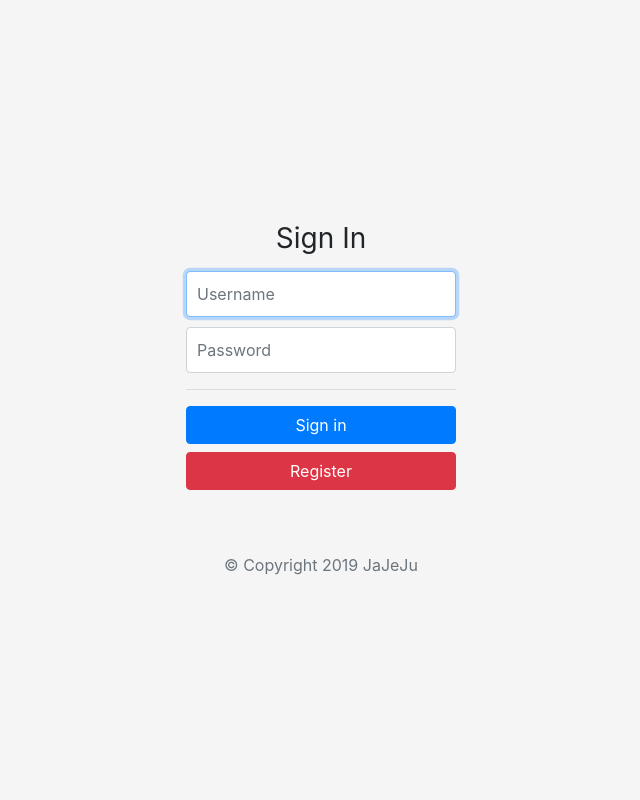
After one commit to jacksonzou123/moneymanager, a Flask app: page /auth/signin in a window 1280 px wide. The commit adds this page. Shown: the whole page, without its empty margins (319-959 px from the left). Run offline with Flask 2, Linux system fonts and the light colour scheme; some libraries are stand-ins or nearby versions.

Commit message:
dev0 (#2)
* u

* u

* u

```diff
--- a/flaskr/__init__.py
+++ b/flaskr/__init__.py
@@ -8,13 +8,13 @@ from . import auth, view
 from .db import init_db, access_db, close_access
 
 
-def init_flask_app():
+def init_flask_app(config={'SECRET_KEY': 'dev'}):
     """Initialize and return the Flask app"""
     app = Flask(__name__)
     app.register_blueprint(auth.BP)
     app.register_blueprint(view.BP)
     app.config.from_mapping(
-        SECRET_KEY='dev',
+        SECRET_KEY=config['SECRET_KEY'],
         DATABASE=path.join(app.instance_path, 'flaskr.db'),
     )
     try:
--- a/flaskr/auth.py
+++ b/flaskr/auth.py
@@ -1,75 +1,58 @@
 """Flask app authentication"""
 
-from functools import wraps
+from flask import (Blueprint, request, g, flash, redirect, render_template,
+                   session)
+from werkzeug.security import check_password_hash, generate_password_hash
 
-from flask import (Blueprint, request, g, flash, redirect, url_for,
-                   render_template, session)
-from werkzeug.security import check_password_hash, generate_password_hash
+from .controller import require_login, assert_fields
 
 BP = Blueprint('auth', __name__, url_prefix='/auth')
 
 
-@BP.route('/register', methods=(
-    'GET',
-    'POST',
-))
+@BP.route('/register', methods=['GET', 'POST'])
+@assert_fields
 def register():
     """Register user in this app"""
     if request.method == 'POST':
-        username = request.form['username']
-        password = request.form['password']
+        username, password = request.form['username'], request.form['password']
         error = None
-        if g.db.execute(f'SELECT id FROM user WHERE username = "{username}"'
+        if g.db.execute(f'SELECT id FROM users WHERE username = "{username}"'
                         ).fetchone() is not None:
             error = f'Username {username} is already registered.'
         if error is None:
             g.db.execute(
-                f'INSERT INTO user(username, password) VALUES ("{username}", "{generate_password_hash(password)}")'
+                f'INSERT INTO users VALUES (NULL, "{username}", "{generate_password_hash(password)}")'
             )
             g.db.commit()
-            return redirect(url_for('auth.login'))
+            return redirect('/auth/signin')
         flash(error)
-    return render_template('auth/register.html')
+    return render_template('auth.html')
 
 
-@BP.route('/login', methods=(
-    'GET',
-    'POST',
-))
+@BP.route('/signin', methods=['GET', 'POST'])
+@assert_fields
 def login():
     """Log in user in this app"""
     if request.method == 'POST':
-        username = request.form['username']
-        password = request.form['password']
+        username, password = request.form['username'], request.form['password']
         error = None
         user = g.db.execute(
-            f'SELECT * FROM user WHERE username = "{username}"').fetchone()
+            f'SELECT * FROM users WHERE username = "{username}"').fetchone()
         if user is None:
             error = f'Username {username} is incorrect.'
         elif not check_password_hash(user['password'], password):
             error = f'Entered password is incorrect.'
         if error is None:
             session.clear()
-            session['user_id'] = user['id']
-            session['username'] = user['username']
-            return redirect(url_for('index'))
+            session['user'] = user
+            return redirect('/')
         flash(error)
-    return render_template('auth/login.html')
+    return render_template('auth.html')
 
 
-@BP.route('/logout', methods=('GET', ))
+@BP.route('/logout', methods=['GET'])
+@require_login
 def logout():
     """Clear session and logout the user"""
     session.clear()
-    return redirect(url_for('index'))
-
-
-def require_login(view):
-    @wraps(view)
-    def wrapped_view(**kwargs):
-        if g.user is None:
-            return redirect(url_for('auth.login'))
-
-        return view(**kwargs)
-
-    return wrapped_view
+    return redirect('/')
--- /dev/null
+++ b/flaskr/controller.py
@@ -0,0 +1,31 @@
+"""Flask app controller"""
+
+from functools import wraps
+
+from flask import session, redirect, request, render_template, flash
+
+
+def require_login(f):
+    @wraps(f)
+    def decorated_function(*args, **kwargs):
+        if 'user' not in session:
+            return redirect('/auth/signin')
+
+        return f(*args, **kwargs)
+
+    return decorated_function
+
+
+def assert_fields(f):
+    @wraps(f)
+    def decorated_function(*args, **kwargs):
+        if request.method == 'POST':
+            print(request.environ['REMOTE_ADDR'])
+            error = None
+            for name in request.form:
+                if not request.form[name]:
+                    flash(f'Field {name} is empty.')
+                    return redirect(request.environ['REMOTE_ADDR'])
+        return f(*args, **kwargs)
+
+    return decorated_function
--- a/flaskr/db/db.py
+++ b/flaskr/db/db.py
@@ -1,6 +1,6 @@
 """Database builder and access script"""
 
-from sqlite3 import connect, PARSE_DECLTYPES, Row
+from sqlite3 import connect, PARSE_DECLTYPES
 
 from flask import current_app, g
 
@@ -10,7 +10,7 @@ def access_db():
     if 'db' not in g:
         g.db = connect(current_app.config['DATABASE'],
                        detect_types=PARSE_DECLTYPES)
-        g.db.row_factory = Row
+        g.db.row_factory = dict_factory
     return g.db
 
 def close_access():
@@ -30,3 +30,10 @@ def init_db():
     """Initialize the SQLite3 database"""
     build_db()
     close_access()
+
+
+def dict_factory(cursor, row):
+    d = {}
+    for idx, col in enumerate(cursor.description):
+        d[col[0]] = row[idx]
+    return d
--- a/flaskr/db/schema.sql
+++ b/flaskr/db/schema.sql
@@ -18,7 +18,7 @@ CREATE TABLE IF NOT EXISTS transactions (
 CREATE TABLE IF NOT EXISTS tags (
   tag_id INTEGER PRIMARY KEY AUTOINCREMENT,
   tag_type TEXT NOT NULL,
-  tag_summary TEXT,
+  tag_summary TEXT
 );
 
 CREATE TABLE IF NOT EXISTS todos (
--- /dev/null
+++ b/flaskr/static/assets/auth.js
@@ -0,0 +1,64 @@
+const signin = `
+<form class='form-signin text-center' action='/auth/signin' method='POST'>
+  <h1 class='h3 mb-3 font-weight-normal'>Sign In</h1>
+  <input type='text' class='form-control' placeholder='Username' name='username' required autofocus>
+  <input type='password' class='form-control' placeholder='Password' name='password' oninput='matchPassword()' required>
+  <hr>
+  <button class='btn btn-md btn-primary btn-block' type='submit'>Sign in</button>
+  <button class='btn btn-md btn-danger btn-block' type='button' onClick='switchAuth("register")'>
+    Register
+  </button>
+</form>
+`;
+
+const register = `
+<form class='form-signin text-center' action='/auth/register' method='POST'>
+  <h1 class='h3 mb-3 font-weight-normal'>Register</h1>
+  <input type='text' class='form-control' placeholder='Username' name='username' required autofocus>
+  <input type='password' class='form-control' placeholder='Password' name='password' oninput='matchPassword()' required>
+  <input type='password' class='form-control' placeholder='Confirm Password' oninput='matchPassword()' name='confirmPassword' required>
+  <hr>
+  <button class='btn btn-md btn-primary btn-block' type='submit'>
+    Register
+  </button>
+  <button class='btn btn-md btn-danger btn-block' type='button' onClick='switchAuth("signin")'>
+    Return to Sign In
+  </button>
+</form>
+`
+
+const renderAuth = component => {
+  document.getElementById('auth-form').innerHTML = component;
+}
+
+const switchAuth = target => {
+  if (target === 'register') {
+    history.pushState(null, '', '/auth/register');
+    renderAuth(register);
+  }
+  else if (target === 'signin') {
+    history.pushState(null, '', '/auth/signin');
+    renderAuth(signin);
+  }
+};
+
+const matchPassword = _ => {
+  const but = document.querySelector('button');
+  const password = document.querySelector('input[name=password]').value;
+  const confirmPassword = document.querySelector('input[name=confirmPassword').value;
+  if ((password !== confirmPassword) || (password === '' && confirmPassword === '')) {
+    but.className = but.className.match(/disabled/) ? but.className + ' disabled' : but.className;
+    but.attributes = but.setAttribute('disabled', '');
+  }
+  else {
+    but.className = but.className.replace(/disabled/, '');
+    but.attributes = but.removeAttribute('disabled');
+  }
+}
+
+window.onload = _ => {
+  if (window.location.pathname.includes('signin'))
+    switchAuth('signin');
+  else
+    switchAuth('register');
+};
--- /dev/null
+++ b/flaskr/templates/auth.html
@@ -0,0 +1,54 @@
+{% extends 'base.html' %}
+
+{% block style %}
+<style>
+  html,
+  body {
+    height: 100%;
+  }
+
+  body {
+    display: flex;
+    flex-direction: column;
+    align-items: center;
+    justify-content: center;
+    background-color: #f5f5f5;
+  }
+
+  .form-signin {
+    width: 100%;
+    max-width: 330px;
+    padding: 15px;
+    margin: auto;
+  }
+
+  .form-signin .checkbox {
+    font-weight: 400;
+  }
+
+  .form-signin .form-control {
+    position: relative;
+    box-sizing: border-box;
+    height: auto;
+    padding: 10px;
+    margin-bottom: 10px;
+    font-size: 16px;
+  }
+</style>
+{% endblock %}
+
+{% block content %}
+{% with messages = get_flashed_messages() %}
+{% if messages %}
+{% for message in messages %}
+<div class='text-danger small'>{{message}}</div>
+{% endfor %}
+{% endif %}
+<div id='auth-form'></div id='auth-form'>
+{% endwith %}
+{% endblock %}
+
+{% block scripts %}
+{{ super() }}
+<script defer type='text/javascript' src='../static/assets/auth.js'></script>
+{% endblock %}
--- a/flaskr/templates/base.html
+++ b/flaskr/templates/base.html
@@ -5,6 +5,8 @@
   <meta charset="UTF-8">
   <meta name="viewport" content="width=device-width, initial-scale=1.0">
   <meta http-equiv="X-UA-Compatible" content="ie=edge">
+  <link rel="stylesheet" href="https://stackpath.bootstrapcdn.com/bootstrap/4.4.1/css/bootstrap.min.css"
+    integrity="sha384-Vkoo8x4CGsO3+Hhxv8T/Q5PaXtkKtu6ug5TOeNV6gBiFeWPGFN9MuhOf23Q9Ifjh" crossorigin="anonymous">
   {% block style %}{% endblock %}
   <title>{% block title %}{% endblock %}</title>
 </head>
@@ -13,12 +15,20 @@
   {% block content %}{% endblock %}
   {% block footer %}
   <footer>
-    <small>
-      &copy; Copyright 2019 {% block copyright %}{% endblock %}.
-    </small>
+    <p class='mt-5 mb-3 text-muted'> &copy; Copyright 2019 JaJeJu</p>
   </footer>
   {% endblock %}
-  {% block scripts %}{% endblock %}
+  {% block scripts %}
+  <script src="https://code.jquery.com/jquery-3.4.1.slim.min.js"
+    integrity="sha384-J6qa4849blE2+poT4WnyKhv5vZF5SrPo0iEjwBvKU7imGFAV0wwj1yYfoRSJoZ+n"
+    crossorigin="anonymous"></script>
+  <script src="https://cdn.jsdelivr.net/npm/popper.js@1.16.0/dist/umd/popper.min.js"
+    integrity="sha384-Q6E9RHvbIyZFJoft+2mJbHaEWldlvI9IOYy5n3zV9zzTtmI3UksdQRVvoxMfooAo"
+    crossorigin="anonymous"></script>
+  <script src="https://stackpath.bootstrapcdn.com/bootstrap/4.4.1/js/bootstrap.min.js"
+    integrity="sha384-wfSDF2E50Y2D1uUdj0O3uMBJnjuUD4Ih7YwaYd1iqfktj0Uod8GCExl3Og8ifwB6"
+    crossorigin="anonymous"></script>
+  {% endblock %}
 </body>
 
 </html>
```
Also changed, not shown: flaskr/templates/auth/auth_base.html (deleted, +0 -15 lines), flaskr/templates/auth/login.html (deleted, +0 -15 lines), flaskr/templates/auth/register.html (deleted, +0 -15 lines), flaskr/view.py (+5 -5 lines).
